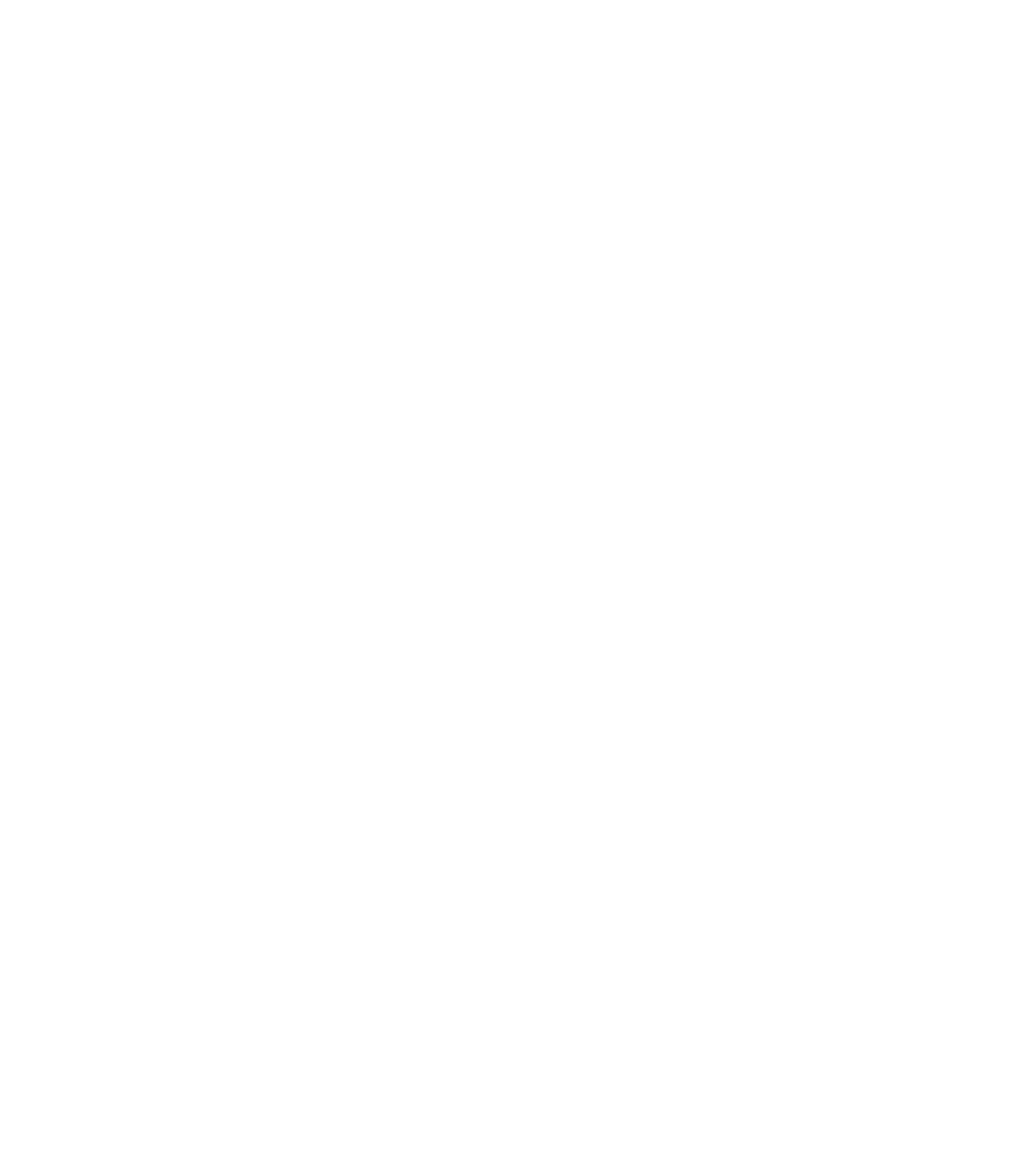
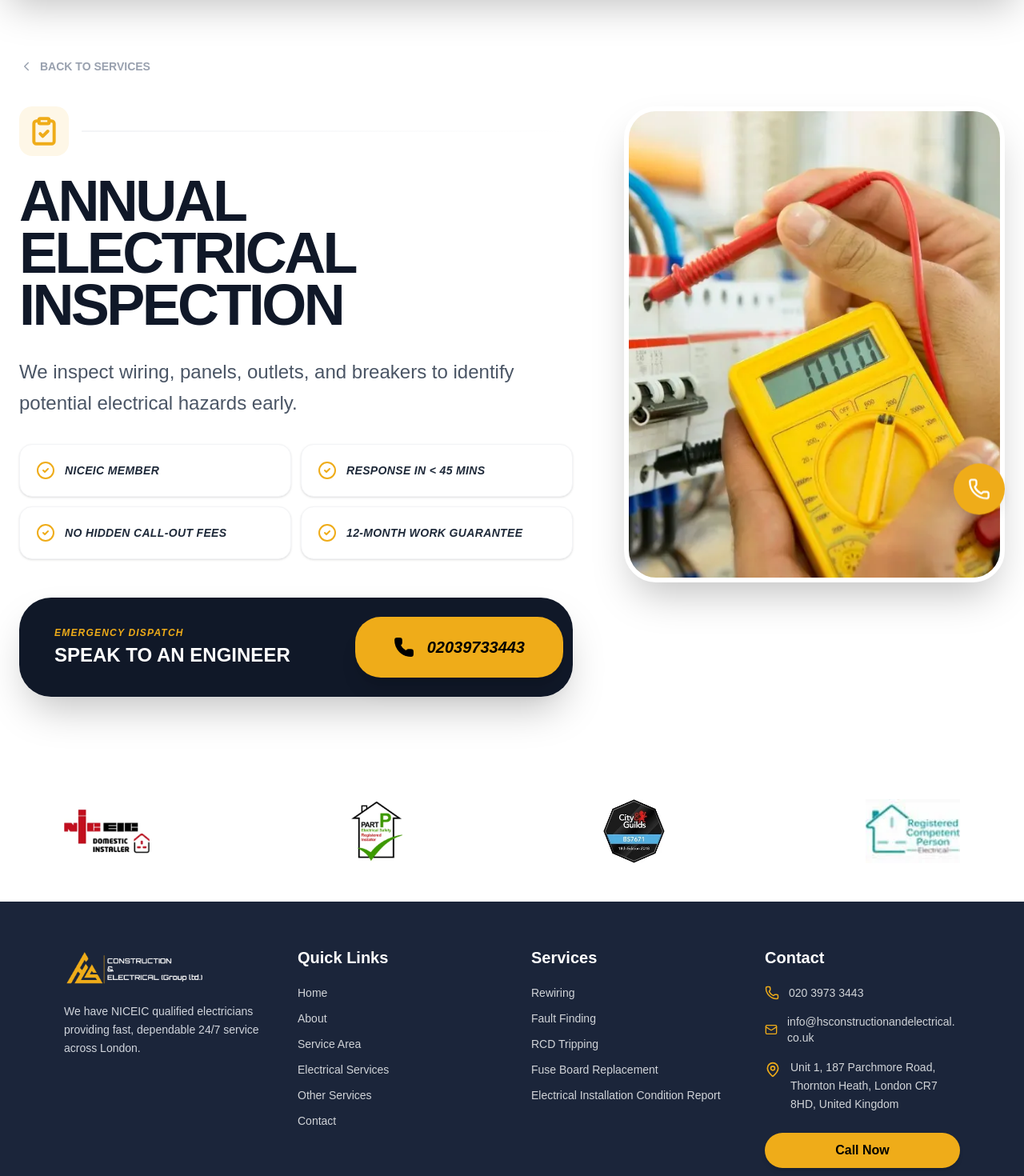
Before and after one commit to Ammar2708/emerg, a Next.js app: page /service/annual-electrical-inspection in a window 1280 px wide. Before the commit this address had no page. Shown: the part 120-1590 px from the top of the page at 80% size. Before the commit the page ends 800 px from the top, so only its background shows below. Built offline with nearby package versions, Linux system fonts and the light colour scheme.

Commit message:
Update service components and UI iconography

```diff
--- a/data/service.ts
+++ b/data/service.ts
@@ -10,6 +10,17 @@ import {
   Thermometer,
   Waves,
   PhoneCall,
+  Zap,
+  Fan,
+  Power,
+  AlertTriangle,
+  PanelTop,
+  Lamp,
+  Siren,
+  ToggleLeft,
+  ClipboardCheck,
+  ShieldAlert,
+  PlugZap
 } from "lucide-react";
 
 export const services = [
@@ -102,7 +113,7 @@ export const services = [
   certification: "NICEIC Approved Electrical Testing"
 },
 {
-  title: "Electrical Installation Condition Report",
+  title: "EICR (Electrical Installation Condition Report)",
   slug: "electrical-installation-condition-report",
   icon: FileCheck,
   img: "/pic6.webp",
@@ -167,5 +178,136 @@ export const services = [
   warranty: "12-Month Installation Guarantee",
   certification: "Professional Intercom & Access Control Installation"
 },
-
+{
+  title: "Circuit Breaker Repair",
+  slug: "circuit-breaker-repair",
+  icon: Zap,
+  img: "/pic6.webp",
+  text: "Expert circuit breaker repair to restore safe and reliable power in your property.",
+  description:
+    "We provide professional circuit breaker repair services for homes, apartments, and commercial properties. Our electricians diagnose and repair faulty breakers, tripping circuits, and damaged wiring to ensure your electrical system operates safely.",
+  warranty: "12-Month Repair Guarantee",
+  certification: "Certified Electrical Troubleshooting & Breaker Repair"
+},
+{
+  title: "Ceiling Fan Installation",
+  slug: "ceiling-fan-installation",
+  icon: Fan,
+  img: "/pic6.webp",
+  text: "Professional ceiling fan installation for improved comfort and energy efficiency.",
+  description:
+    "We offer safe and professional ceiling fan installation services ensuring secure mounting, proper wiring, and smooth operation.",
+  warranty: "12-Month Installation Guarantee",
+  certification: "Professional Electrical Fixture Installation"
+},
+{
+  title: "No Power in Part of House",
+  slug: "partial-power-outage-repair",
+  icon: Power,
+  img: "/pic6.webp",
+  text: "Fast diagnosis and repair for power loss in specific areas of your home.",
+  description:
+    "Our electricians identify wiring issues, tripped breakers, or damaged circuits and restore power safely.",
+  warranty: "12-Month Repair Guarantee",
+  certification: "Certified Electrical Fault Diagnosis"
+},
+{
+  title: "Flickering Lights",
+  slug: "flickering-lights-repair",
+  icon: Lightbulb,
+  img: "/pic6.webp",
+  text: "Reliable repair for flickering or unstable lighting in your home or office.",
+  description:
+    "We inspect wiring, switches, and circuits to eliminate flickering lights and restore stable illumination.",
+  warranty: "12-Month Repair Guarantee",
+  certification: "Professional Electrical Lighting Repair"
+},
+{
+  title: "Overloaded Circuit Breakers",
+  slug: "overloaded-circuit-breaker-repair",
+  icon: AlertTriangle,
+  img: "/pic6.webp",
+  text: "Professional solutions for overloaded circuits and frequently tripping breakers.",
+  description:
+    "Our electricians analyze electrical load and provide solutions like circuit balancing or breaker replacement.",
+  warranty: "12-Month Repair Guarantee",
+  certification: "Certified Electrical Load Management"
+},
+{
+  title: "Electrical Panel Repair",
+  slug: "electrical-panel-repair",
+  icon: PanelTop,
+  img: "/pic6.webp",
+  text: "Expert electrical panel repair to maintain safe power distribution.",
+  description:
+    "We repair damaged panels, faulty breakers, and loose connections to ensure safe electricity flow.",
+  warranty: "12-Month Repair Guarantee",
+  certification: "Professional Electrical Panel Service"
+},
+{
+  title: "LED Upgrade",
+  slug: "led-upgrade",
+  icon: Lamp,
+  img: "/pic6.webp",
+  text: "Upgrade your lighting to energy-efficient LED solutions for better brightness and lower power bills.",
+  description:
+    "We replace outdated lighting with modern LED systems that save energy and improve brightness.",
+  warranty: "12-Month Installation Guarantee",
+  certification: "Certified LED Lighting Installation"
+},
+{
+  title: "Smoke Detector Installation",
+  slug: "smoke-detector-installation",
+  icon: Siren,
+  img: "/pic6.webp",
+  text: "Professional smoke detector installation to improve safety and early fire detection.",
+  description:
+    "Our technicians install and wire smoke detectors correctly to ensure reliable fire detection.",
+  warranty: "12-Month Installation Guarantee",
+  certification: "Professional Fire Safety Device Installation"
+},
+{
+  title: "Dimmer Switches",
+  slug: "dimmer-switch-installation",
+  icon: ToggleLeft,
+  img: "/pic6.webp",
+  text: "Install modern dimmer switches to control lighting brightness and create the perfect ambiance.",
+  description:
+    "Dimmer switches allow flexible lighting control and help reduce energy consumption.",
+  warranty: "12-Month Installation Guarantee",
+  certification: "Certified Lighting Control Installation"
+},
+{
+  title: "Annual Electrical Inspection",
+  slug: "annual-electrical-inspection",
+  icon: ClipboardCheck,
+  img: "/pic6.webp",
+  text: "Comprehensive annual electrical inspections to keep your property safe and compliant.",
+  description:
+    "We inspect wiring, panels, outlets, and breakers to identify potential electrical hazards early.",
+  warranty: "12-Month Inspection Assurance",
+  certification: "Certified Electrical Safety Inspection"
+},
+{
+  title: "Emergency Lighting Installation",
+  slug: "emergency-lighting-installation",
+  icon: ShieldAlert,
+  img: "/pic6.webp",
+  text: "Professional emergency lighting installation to ensure safety during power outages.",
+  description:
+    "Emergency lighting systems automatically activate during outages to help occupants safely exit buildings.",
+  warranty: "12-Month Installation Guarantee",
+  certification: "Professional Emergency Lighting Installation"
+},
+{
+  title: "Power Outage",
+  slug: "power-outage-repair",
+  icon: PlugZap,
+  img: "/pic6.webp",
+  text: "Fast troubleshooting and repair for unexpected power outages in your home or business.",
+  description:
+    "We diagnose electrical failures and restore power quickly and safely.",
+  warranty: "12-Month Repair Guarantee",
+  certification: "Certified Electrical Fault Diagnosis"
+}
 ];
```
